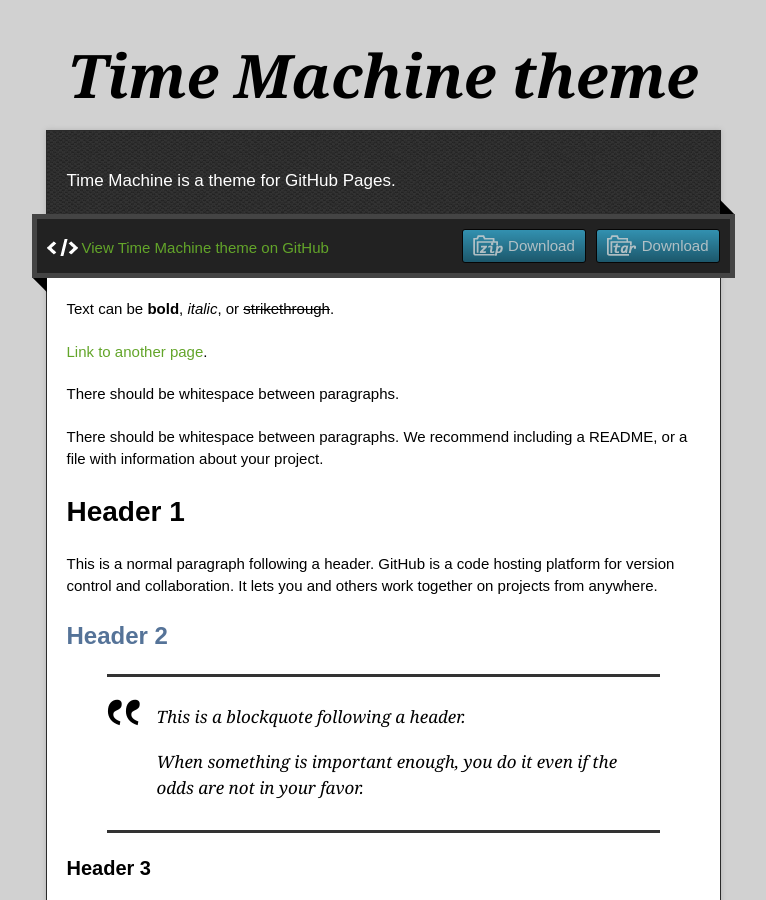
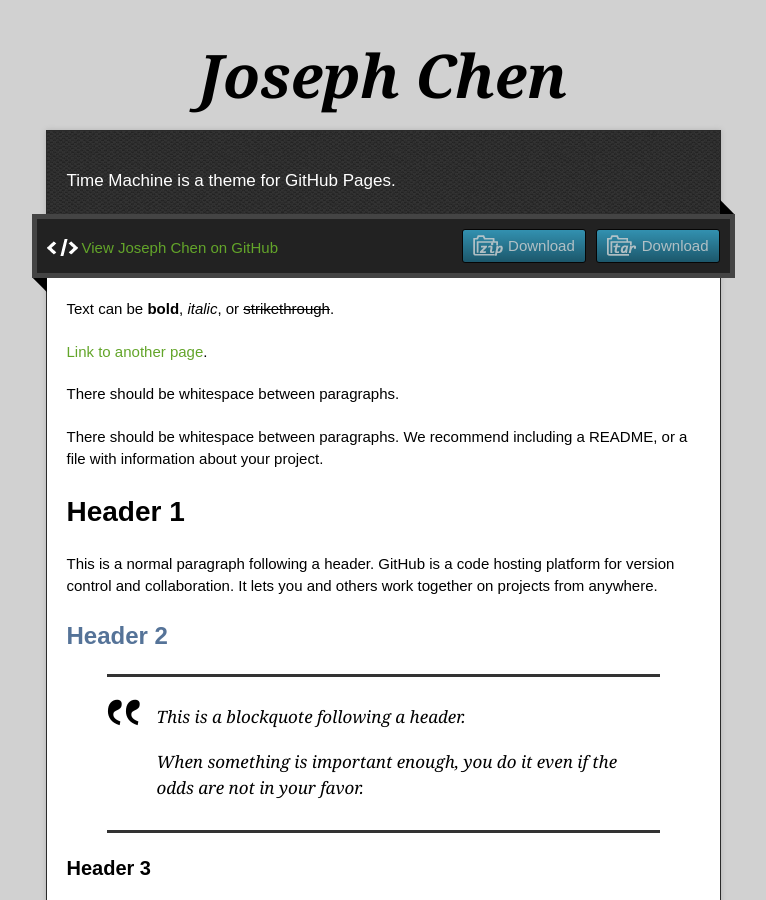
Before and after one commit to josephchenhk/josephchenhk.github.io, a Jekyll site: the page built from index.md, in a window 1280 px wide and 900 px high. Shown: the whole window, without its empty margins (257-1023 px from the left). Built offline with Jekyll 4.4.1, drawn with Linux system fonts in a browser that asks for light colours.

Commit message:
[change] title

```diff
--- a/_config.yml
+++ b/_config.yml
@@ -1,4 +1,4 @@
-title: Time Machine theme
+title: Joseph Chen
 description: Time Machine is a theme for GitHub Pages.
 show_downloads: true
 google_analytics:
```
